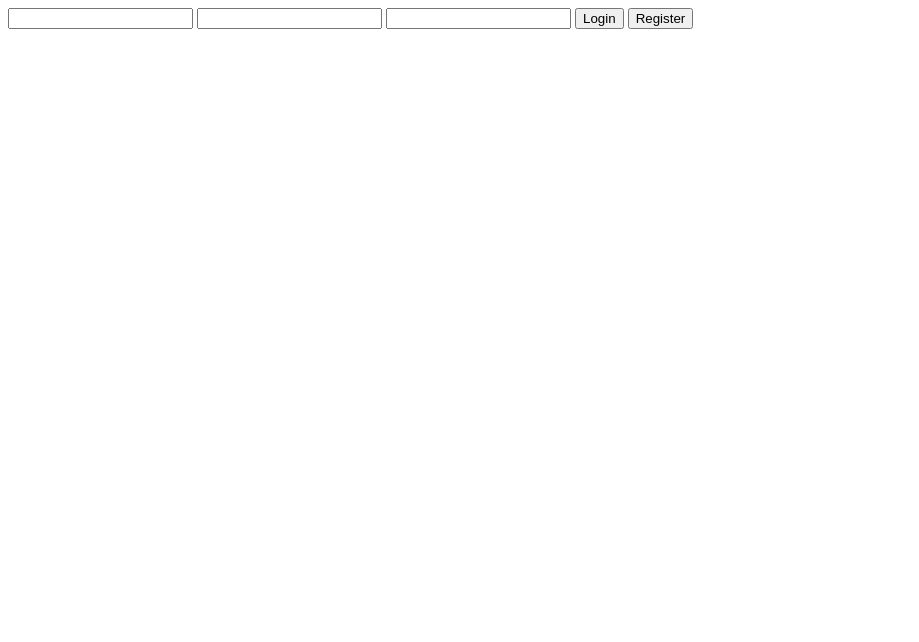
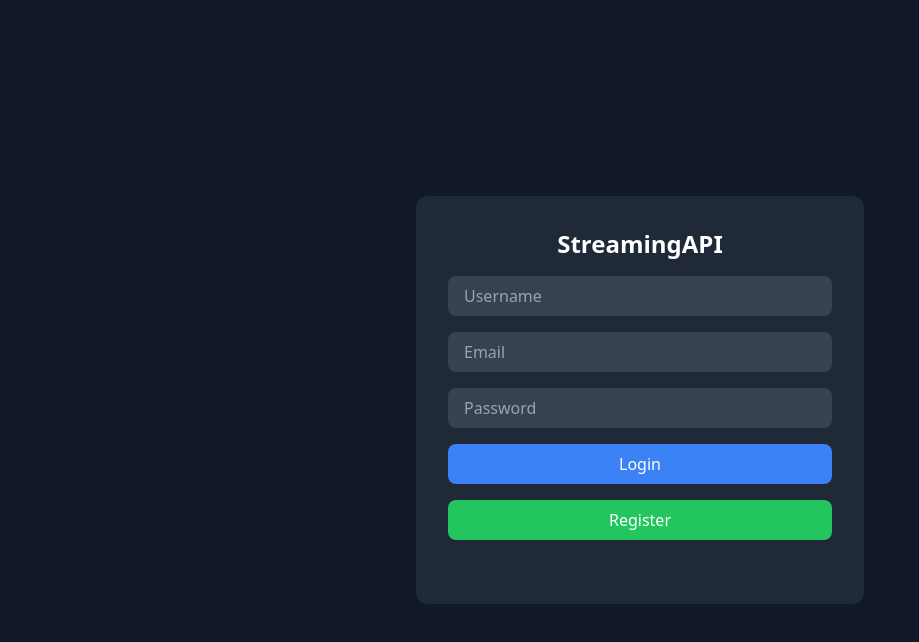
Before and after one commit to drizzy1772/StreamingAPI, a website: page frontend/index.html in a window 1280 px wide. Shown: the whole page, without its empty margins (0-919 px from the left). Drawn offline with nearby package versions, Linux system fonts and the light colour scheme; no server answers.

Commit message:
added front end features

```diff
--- a/frontend/app.js
+++ b/frontend/app.js
@@ -47,14 +47,12 @@ async function register() {
     const data = await loginResponse.json();
     console.log(data);
 
-    const resultDiv = document.getElementById("token-result")
-    resultDiv.textContent = `Successful: ${JSON.stringify(data)}`;
+    showAlert(`User registered: ${data.message} successfully`, "success");
 
   } catch(error) {
     console.error(error.message);
 
-    const resultDiv = document.getElementById("token-result");
-    resultDiv.textContent = error.message;
+    showAlert(error.message, "error");
 
   }
 }
@@ -76,23 +74,31 @@ async function login() {
       const data = await loginResponse.json();
 
       if (!loginResponse.ok) {
-        throw new Error(`Error! ${loginResponse.status} - ${JSON.stringify(data)}`);
+          throw new Error(`Error! ${loginResponse.status} - ${JSON.stringify(data)}`);
       }
 
       const token = data.access_token;
+      showAlert(`Token ${token}`, "success");
       console.log(data.access_token);
 
       localStorage.setItem("token", data.access_token);
 
-      const resultDiv = document.getElementById("token-result")
-
-      resultDiv.textContent = `Token: ${token}`;
     } catch(error) {
         console.error(error.message);
+        showAlert(error.message, "error")
+  }
+}
 
-        const resultDiv = document.getElementById("token-result");
-        resultDiv.textContent = error.message;
+function showAlert(message, type) {
+  const resultDiv = document.getElementById("token-result");
+  if (type === "success") {
+    resultDiv.textContent = message;
+    resultDiv.className = "text-green-400 bg-green-900 p-3 rounded-lg";
   }
+  if (type === "error") {
+    resultDiv.textContent = message;
+    resultDiv.className = "text-red-400 bg-red-900 p-3 rounded-lg";
+    }
 }
 
 async function fetchTrending() {
--- a/frontend/index.html
+++ b/frontend/index.html
@@ -4,15 +4,33 @@
     <meta charset="UTF-8">
     <meta name="viewport" content="width=device-width, initial-scale=1.0">
     <title>Document</title>
+    <script src="https://cdn.tailwindcss.com"></script>
 </head>
 <body>
-    <input id="username"/>
-    <input id="email"/>
-    <input id="password" type="password"/>
-    <button onclick="login()">Login</button>
-    <button onclick="register()">Register</button>
-    <div id="token-result"></div>
-    <div id="content"></div>
-    <script src="app.js"></script>
-</body>
-</html>
+    <body class="bg-gray-900 text-white min-h-screen flex items-center justify-center"></body>
+    <div class="bg-gray-800 rounded-xl p-8 w-full max-w-md flex flex-col gap-4">
+        <h1 class="text-2xl font-bold text-center">StreamingAPI</h1>
+
+        <input id="username" placeholder="Username"
+        class="bg-gray-700 rounded-lg px-4 py-2 w-full outline-none"/>
+
+        <input id="email" placeholder="Email"
+        class="bg-gray-700 rounded-lg px-4 py-2 w-full outline-none"/>
+
+        <input id="password" placeholder="Password"
+        class="bg-gray-700 rounded-lg px-4 py-2 w-full outline-none"/>
+
+
+        <div class="flex gap-3">
+            <button onclick="login()"
+            class="bg-blue-500 hover:bg-blue-600 text-white rounded-lg px-4 py-2 w-full">Login</button>
+        </div>
+
+        <button onclick="register()"
+        class="bg-green-500 hover:bg-green-600 text-white rounded-lg px-4 py-2 w-full">Register</button>
+        <div id="token-result"></div>
+        <div id="content"></div>
+        <script src="app.js"></script>
+        </div>
+    </body>
+    </html>
--- /dev/null
+++ b/package.json
@@ -0,0 +1,6 @@
+{
+  "dependencies": {
+    "@tailwindcss/cli": "^4.3.3",
+    "tailwindcss": "^4.3.3"
+  }
+}
```
Also changed, not shown: 2 other files.
